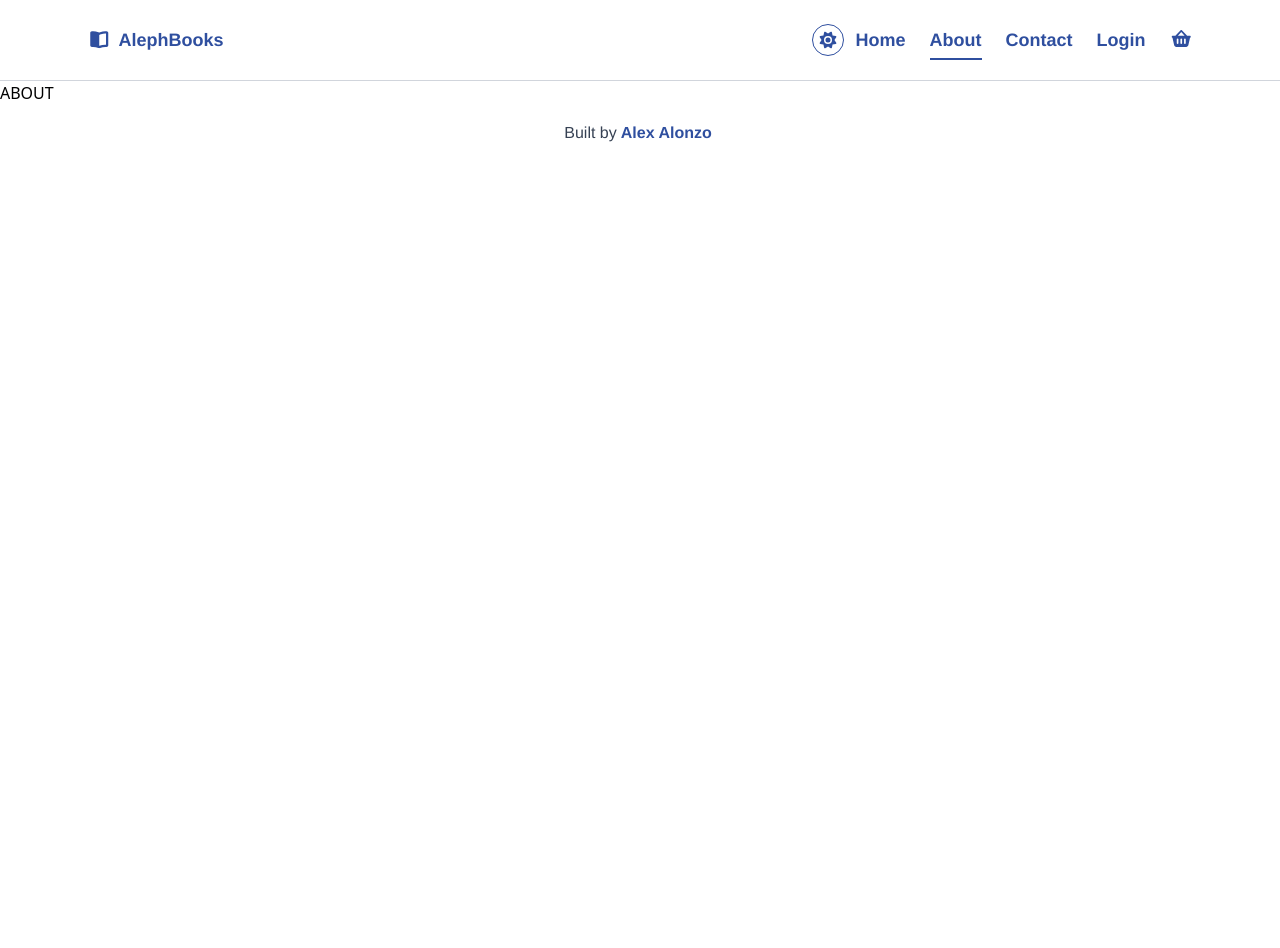
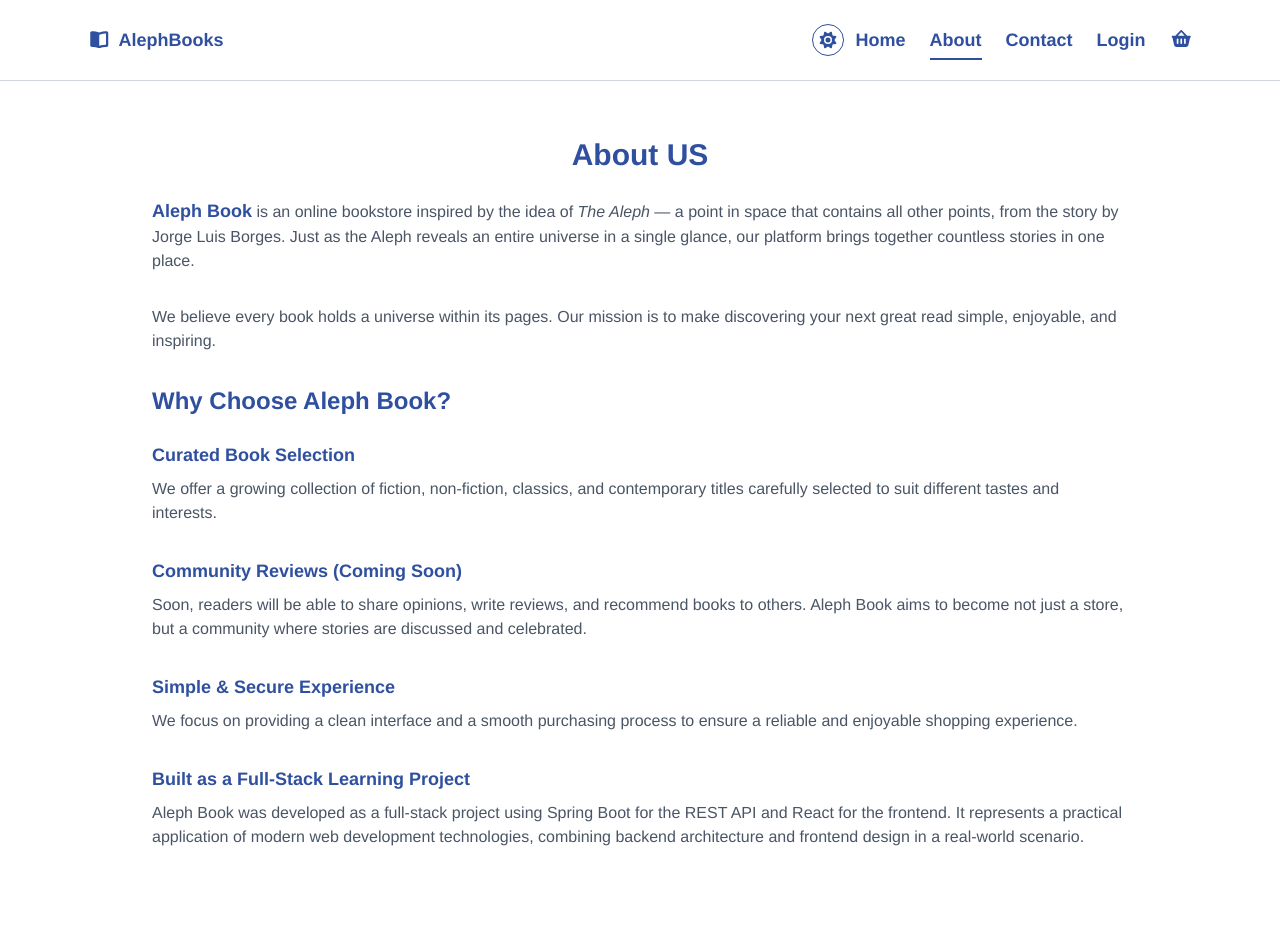
Before and after one commit to alexAlonzo-dev/AlephBooks, a React (Vite) app in the folder aleph-books-ui/: page /about in a window 1280 px wide. Shown: the top 948 px of the page. Before the commit the page ends 800 px from the top, so only its background shows below. Built offline with nearby package versions, Linux system fonts and the light colour scheme; no server answers.

Commit message:
feat(ui): create about page

```diff
--- a/aleph-books-ui/src/components/About.jsx
+++ b/aleph-books-ui/src/components/About.jsx
@@ -1,11 +1,72 @@
 import React from "react";
+import PageTitle from "./PageTitle";
 
-function About() {
+export default function About() {
+  const h3Style = "text-lg font-semibold text-primary dark:text-light mb-2";
+  const pStyle = "text-gray-600 dark:text-lighter";
+
   return (
-    <>
-      <div>ABOUT</div>
-    </>
+    <div className="max-w-5xl min-h-212 mx-auto px-6 py-8 font-primary">
+      <PageTitle title="About US" />
+
+      <p className="mt-4 leading-6 mb-8 text-gray-600 dark:text-lighter">
+        <span className="text-lg font-semibold text-primary dark:text-light">
+          Aleph Book
+        </span>{" "}
+        is an online bookstore inspired by the idea of{" "}
+        <em>The Aleph</em> — a point in space that contains all other points,
+        from the story by Jorge Luis Borges. Just as the Aleph reveals an
+        entire universe in a single glance, our platform brings together
+        countless stories in one place.
+      </p>
+
+      <p className="leading-6 mb-8 text-gray-600 dark:text-lighter">
+        We believe every book holds a universe within its pages. Our mission is
+        to make discovering your next great read simple, enjoyable, and
+        inspiring.
+      </p>
+
+      <h2 className="text-2xl leading-[32px] font-bold text-primary dark:text-light mb-6">
+        Why Choose Aleph Book?
+      </h2>
+      <div className="space-y-8">
+        <div>
+          <h3 className={h3Style}>Curated Book Selection</h3>
+          <p className={pStyle}>
+            We offer a growing collection of fiction, non-fiction, classics,
+            and contemporary titles carefully selected to suit different tastes
+            and interests.
+          </p>
+        </div>
+
+        <div>
+          <h3 className={h3Style}>Community Reviews (Coming Soon)</h3>
+          <p className={pStyle}>
+            Soon, readers will be able to share opinions, write reviews, and
+            recommend books to others. Aleph Book aims to become not just a
+            store, but a community where stories are discussed and celebrated.
+          </p>
+        </div>
+
+        <div>
+          <h3 className={h3Style}>Simple & Secure Experience</h3>
+          <p className={pStyle}>
+            We focus on providing a clean interface and a smooth purchasing
+            process to ensure a reliable and enjoyable shopping experience.
+          </p>
+        </div>
+
+        <div>
+          <h3 className={h3Style}>Built as a Full-Stack Learning Project</h3>
+          <p className={pStyle}>
+            Aleph Book was developed as a full-stack project using Spring Boot
+            for the REST API and React for the frontend. It represents a
+            practical application of modern web development technologies,
+            combining backend architecture and frontend design in a real-world
+            scenario.
+          </p>
+        </div>
+      </div>
+    </div>
   );
 }
-
-export default About;
```
